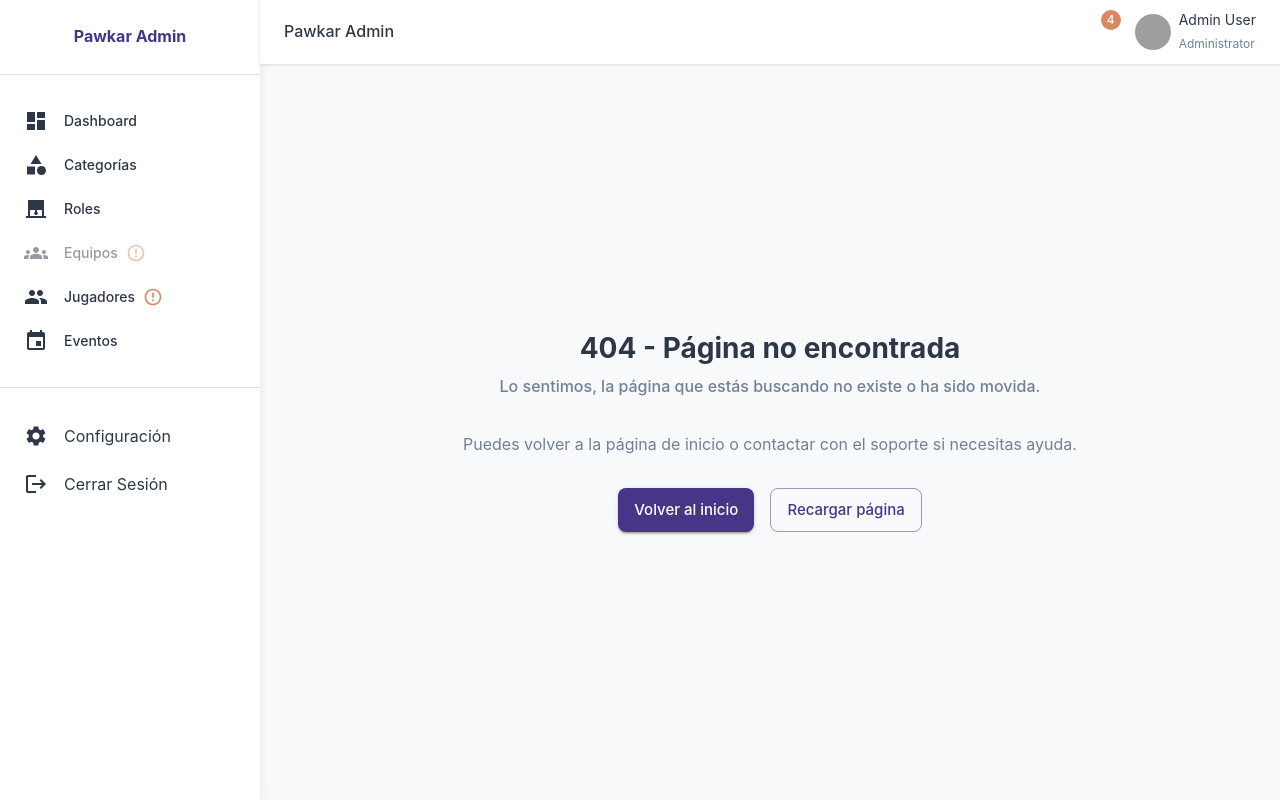
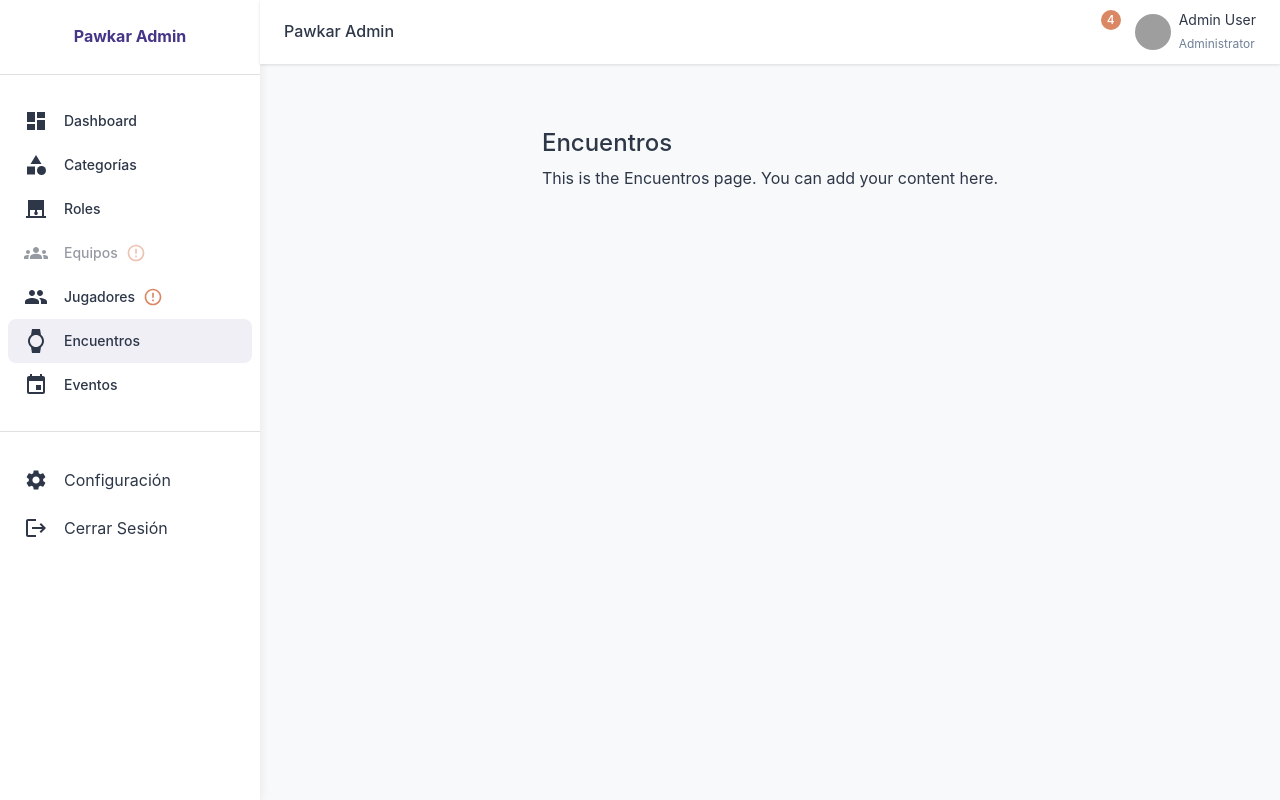
Before and after one commit to CarlosTontaquimba1995/pawkar_administracion, a React (Vite) app: page /encuentros in a window 1280 px wide. Built offline with nearby package versions, Linux system fonts and the light colour scheme; no server answers; sample sign-in values are in the browser's storage; grey boxes are pictures that could not be loaded; some icons are missing.

Commit message:
feat: modulo de encuentros agrgado

```diff
--- a/src/layouts/MainLayout/Sidebar.tsx
+++ b/src/layouts/MainLayout/Sidebar.tsx
@@ -26,6 +26,7 @@ import {
   Logout as LogoutIcon,
   ErrorOutline as ErrorIcon,
   RollerShades,
+  Watch as MatchIcon,
 } from "@mui/icons-material";
 import teamService from "../../api/teamService";
 
@@ -63,6 +64,7 @@ const menuItems = [
   { text: "Roles", icon: <RollerShades />, path: "/roles" },
   { text: "Equipos", icon: <TeamsIcon />, path: "/teams" },
   { text: "Jugadores", icon: <PlayersIcon />, path: "/players" },
+  { text: "Encuentros", icon: <MatchIcon />, path: "/encuentros" },
   { text: "Eventos", icon: <EventsIcon />, path: "/events" },
 ];
 
--- /dev/null
+++ b/src/pages/Encuentros/index.tsx
@@ -0,0 +1,16 @@
+import { Box, Typography } from "@mui/material";
+
+const EncuentrosPage = () => {
+  return (
+    <Box p={3}>
+      <Typography variant="h4" component="h1" gutterBottom>
+        Encuentros
+      </Typography>
+      <Typography>
+        This is the Encuentros page. You can add your content here.
+      </Typography>
+    </Box>
+  );
+};
+
+export default EncuentrosPage;
--- a/src/routes/index.tsx
+++ b/src/routes/index.tsx
@@ -15,7 +15,8 @@ const PlayersPage = lazy(() => import('@/pages/Players'));
 const EventsPage = lazy(() => import('@/pages/Events'));
 const CategoriesPage = lazy(() => import('@/pages/Categories'));
 const RolesPage = lazy(() => import('@/pages/Roles'));
-const NotFoundPage = lazy(() => import('@/pages/NotFound'));
+const EncuentrosPage = lazy(() => import("@/pages/Encuentros"));
+const NotFoundPage = lazy(() => import("@/pages/NotFound"));
 
 const LoadingSpinner = () => (
   <Box
@@ -38,7 +39,11 @@ const AppRoutes = () => {
         <Route
           path="/login"
           element={
-            isAuthenticated ? <Navigate to="/dashboard" replace /> : <LoginPage />
+            isAuthenticated ? (
+              <Navigate to="/dashboard" replace />
+            ) : (
+              <LoginPage />
+            )
           }
         />
 
@@ -58,6 +63,7 @@ const AppRoutes = () => {
           <Route path="events" element={<EventsPage />} />
           <Route path="categories" element={<CategoriesPage />} />
           <Route path="roles" element={<RolesPage />} />
+          <Route path="encuentros" element={<EncuentrosPage />} />
           <Route path="*" element={<NotFoundPage />} />
         </Route>
       </Routes>
```
